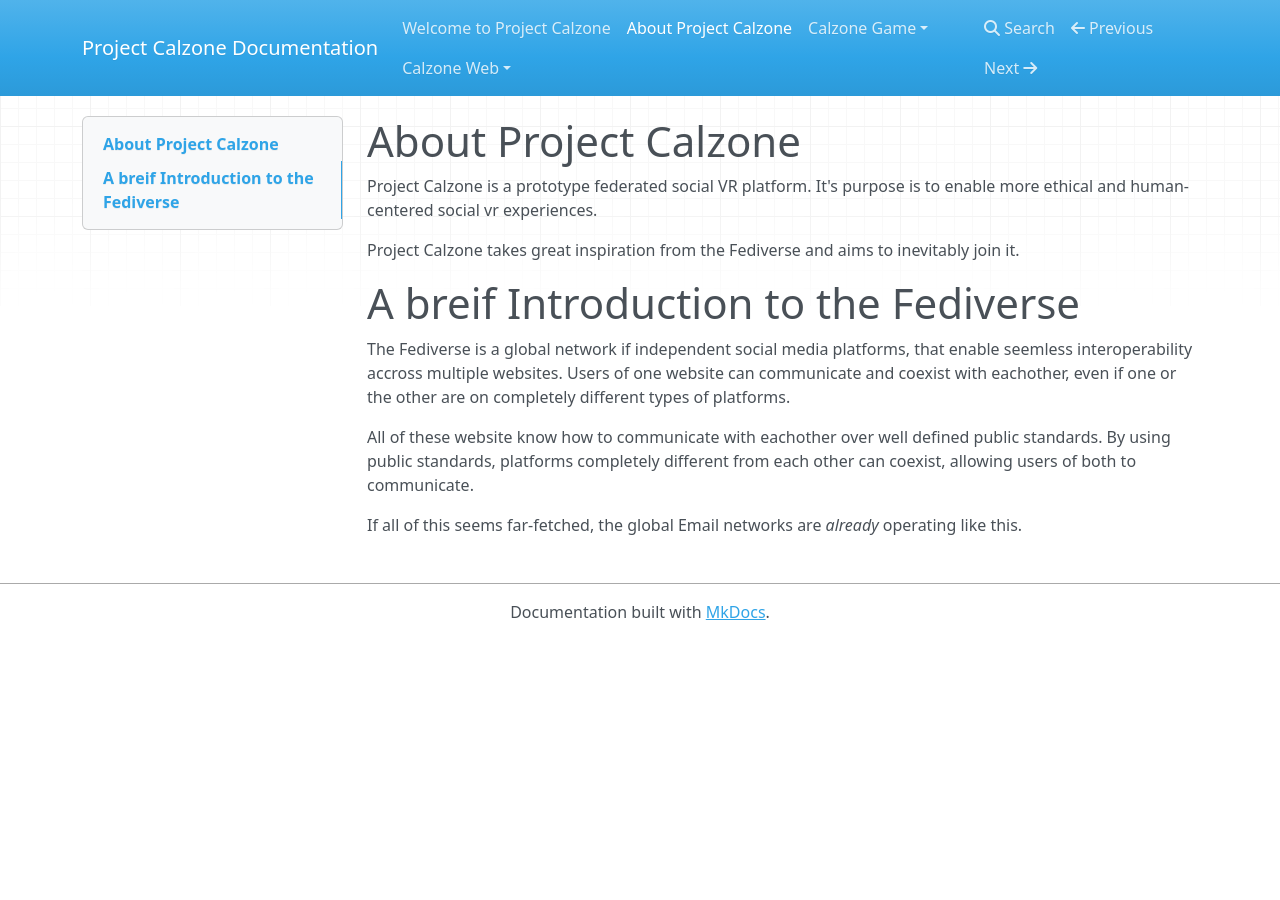
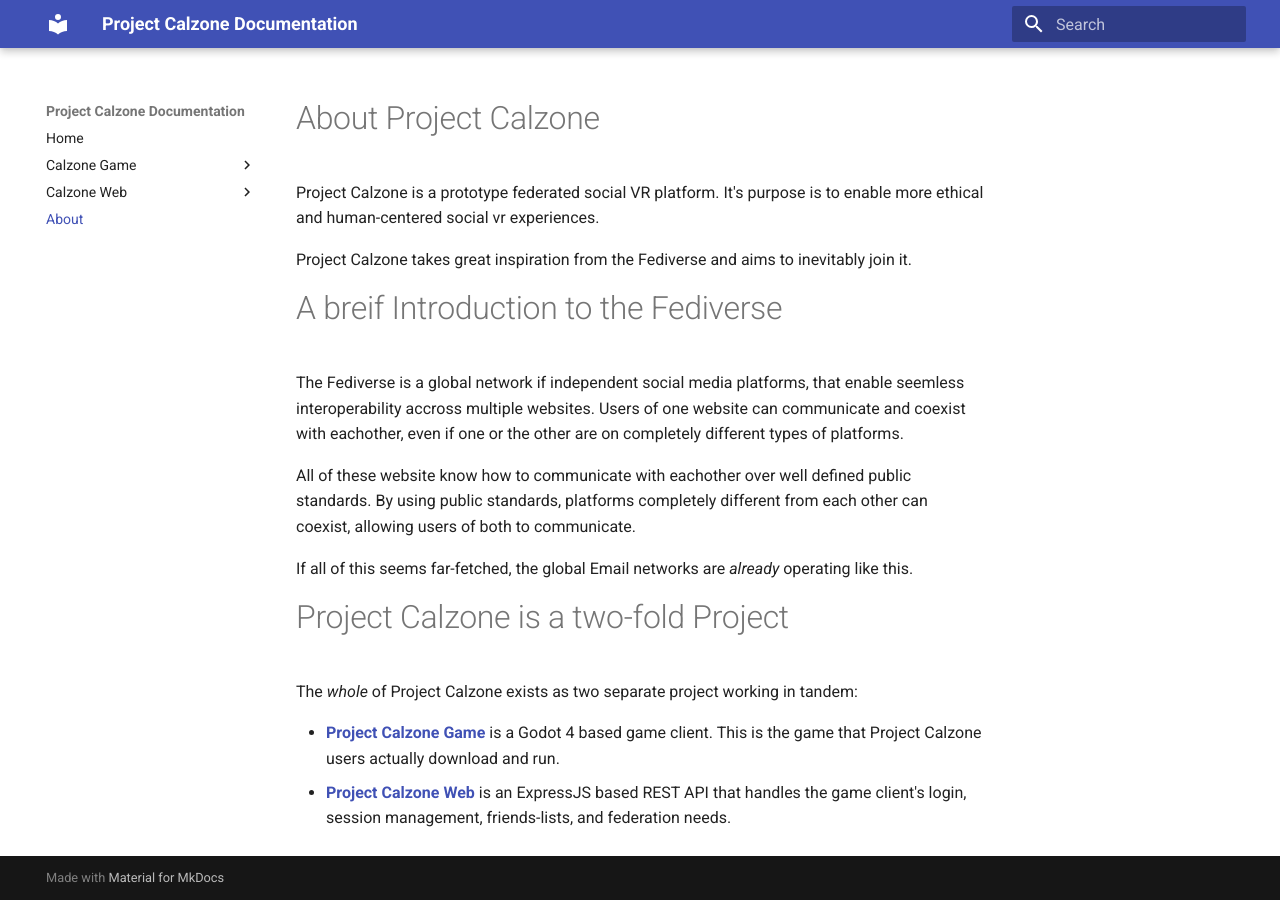
Before and after one commit to TailTwistStudios/Project-Calzone-Docs, an MkDocs documentation site: the page built from docs/about.md, in a window 1280 px wide. Built offline with MkDocs 1.6.1 and Material for MkDocs 9.7.7, drawn with Linux system fonts in a browser that asks for light colours; nearby versions of some CDN libraries.

Commit message:
Better configuration and created API CheatSheet

```diff
--- a/docs/about.md
+++ b/docs/about.md
@@ -10,3 +10,9 @@ The Fediverse is a global network if independent social media platforms, that en
 All of these website know how to communicate with eachother over well defined public standards. By using public standards, platforms completely different from each other can coexist, allowing users of both to communicate.
 
 If all of this seems far-fetched, the global Email networks are *already* operating like this.
+
+# Project Calzone is a two-fold Project
+The *whole* of Project Calzone exists as two separate project working in tandem:
+
+- [**Project Calzone Game**](./game/index.md) is a Godot 4 based game client. This is the game that Project Calzone users actually download and run.
+- [**Project Calzone Web**](./web/index.md) is an ExpressJS based REST API that handles the game client's login, session management, friends-lists, and federation needs.
--- a/mkdocs.yml
+++ b/mkdocs.yml
@@ -1 +1,13 @@
 site_name: Project Calzone Documentation
+
+nav:
+  - Home: index.md
+  - Calzone Game:
+    - About: "game/index.md"
+  - Calzone Web:
+    - About: "web/index.md"
+    - REST API CheatSheet: "web/REST API CheatSheet.md"
+  - About: about.md
+
+theme:
+  name: material
```
Also changed, not shown: README.md (+1 -1 lines), docs/game/index.md (added, +1 -0 lines), docs/index.md (+0 -9 lines), docs/web/REST API CheatSheet.md (added, +9 -0 lines), docs/web/index.md (added, +1 -0 lines), docs/Calzone Game/index.md (deleted), docs/Calzone Web/index.md (deleted).
